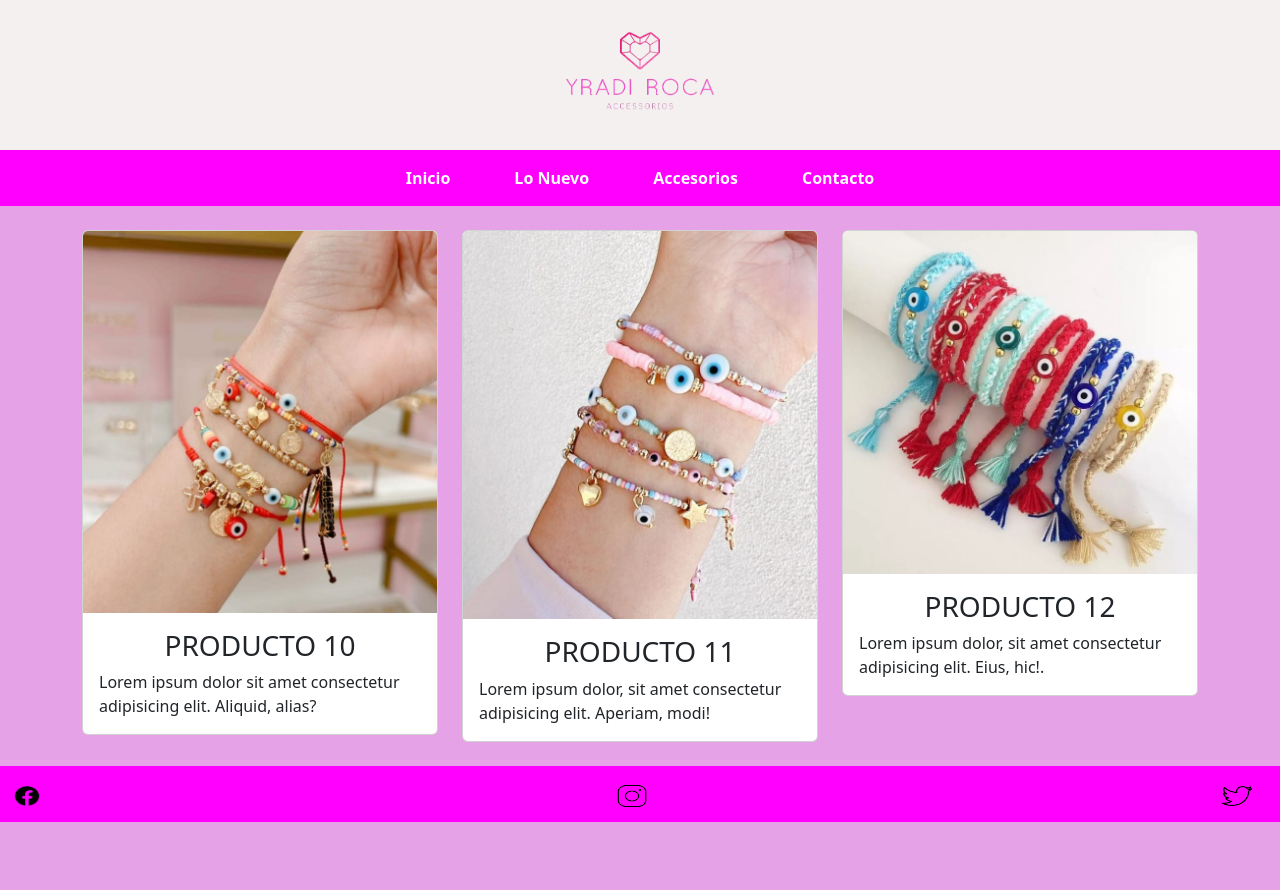
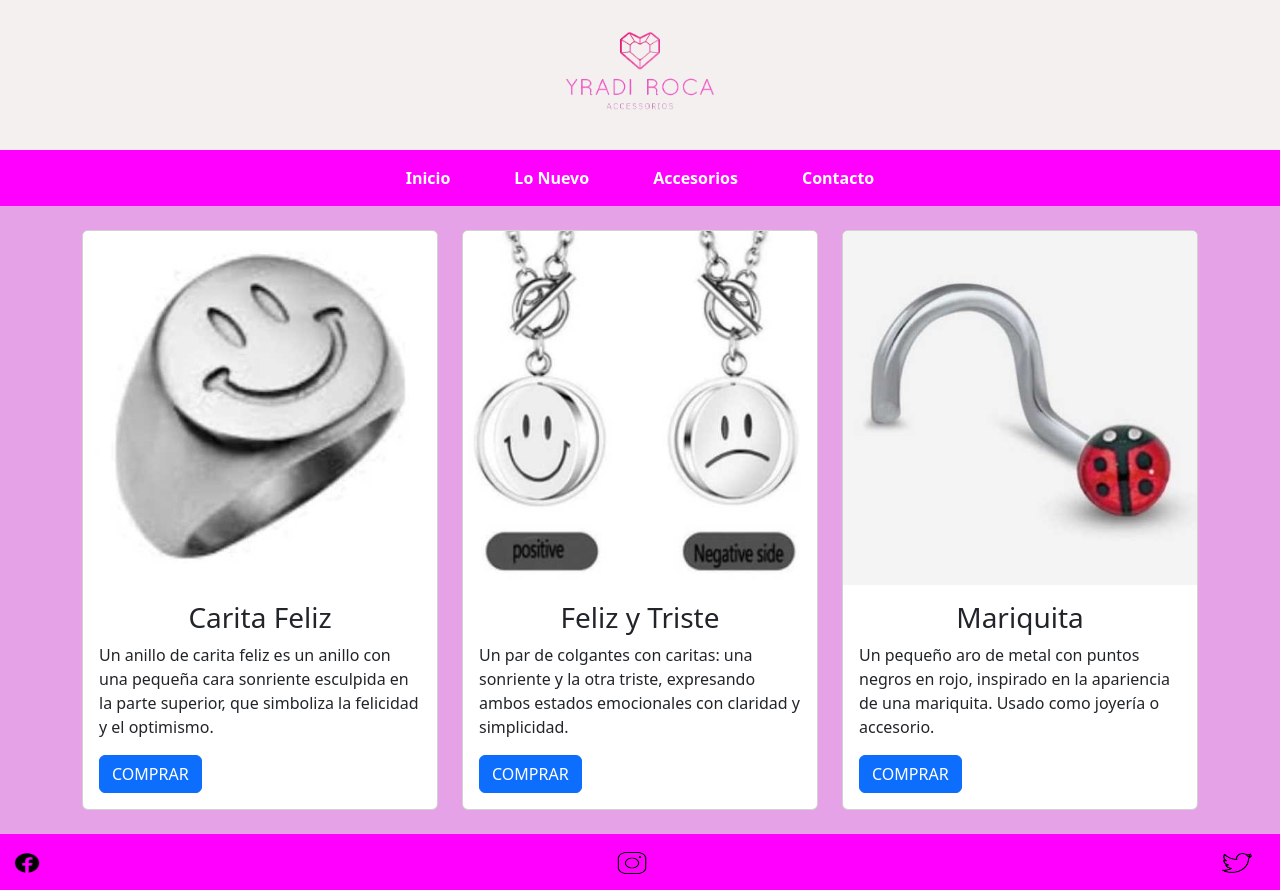
Before and after one commit to sirwdr/PreEntrega-3, a website: page pages/acccesorios.html in a window 1280 px wide. Before the commit the page ends 822 px from the top, so only its background shows below. Drawn offline with nearby package versions, Linux system fonts and the light colour scheme.

Commit message:
fin de proyecto

```diff
--- a/pages/acccesorios.html
+++ b/pages/acccesorios.html
@@ -55,28 +55,31 @@
         <div class="row">
           <div class="col-12 col-md-4">
             <div class="card mt-4">
-              <img src="../img/producto_13.jpeg" class="card-img-top" alt="...">
+              <img src="../img/imagen 25 (2).jpeg" class="card-img-top" alt="anillo carita feliz">
               <div class="card-body">
-                <h3>PRODUCTO 10</h3>
-                <p class="card-text">Lorem ipsum dolor sit amet consectetur adipisicing elit. Aliquid, alias?</p>
+                <h3>Carita Feliz</h3>
+                <p class="card-text">Un anillo de carita feliz es un anillo con una pequeña cara sonriente esculpida en la parte superior, que simboliza la felicidad y el optimismo.</p>
+                <a href="#" class="btn btn-primary">COMPRAR</a>
               </div>
             </div>
           </div>
           <div class="col-12 col-md-4">
             <div class="card mt-4">
-              <img src="../img/producto_14.jpeg" class="card-img-top" alt="...">
+              <img src="../img/imagen 26 (2).jpeg" class="card-img-top" alt="colgantes feliz y trizte">
               <div class="card-body">
-                <h3>PRODUCTO 11</h3>
-                <p class="card-text">Lorem ipsum dolor, sit amet consectetur adipisicing elit. Aperiam, modi!</p>
+                <h3>Feliz y Triste</h3>
+                <p class="card-text">Un par de colgantes con caritas: una sonriente y la otra triste, expresando ambos estados emocionales con claridad y simplicidad.</p>
+                <a href="#" class="btn btn-primary">COMPRAR</a>
               </div>
             </div>
           </div>
           <div class="col-12 col-md-4"">
             <div class="card mt-4" >
-              <img src="../img/producto_15.jpeg" class="card-img-top" alt="...">
+              <img src="../img/imagen 27 (2).jpeg" class="card-img-top" alt="Aro mariquita">
               <div class="card-body">
-                <h3>PRODUCTO 12</h3>
-                <p class="card-text">Lorem ipsum dolor, sit amet consectetur adipisicing elit. Eius, hic!.</p>
+                <h3>Mariquita</h3>
+                <p class="card-text">Un pequeño aro de metal con puntos negros en rojo, inspirado en la apariencia de una mariquita. Usado como joyería o accesorio.</p>
+                <a href="#" class="btn btn-primary">COMPRAR</a>
               </div>
             </div>
           </div>
--- a/scss/_formulario.scss
+++ b/scss/_formulario.scss
@@ -5,7 +5,7 @@
     border: black 1px solid;
     border-radius: 5px;
     margin: 30px auto;
-    background: linear-gradient(45deg, red, orange, yellow, green, blue, indigo, violet,);
+    background: linear-gradient(45deg, rgb(166, 209, 202), rgb(206, 206, 65), rgb(207, 180, 209) );
     background-size: 400% 400%;
     position: relative;
     animation: cambiar 10s ease-in-out infinite;
--- /dev/null
+++ b/scss/_mixins.scss
@@ -0,0 +1,7 @@
+@mixin width {
+    width: 100%;
+}
+
+@mixin display {
+    display: flex;
+}
--- a/scss/estilo.scss
+++ b/scss/estilo.scss
@@ -18,8 +18,8 @@ body {
 }
 
 .nav_logo {
-    display: flex;
-    width: 100%;
+    @include display;
+    @include width;
     height: 150px;
     background-color: $fondoLogo;
 
@@ -33,7 +33,7 @@ body {
 }
 
 .banner {
-    width: 100%;
+    @include width;
     height: 250px;
     border: 1px solid violet;
     margin: auto;
@@ -51,7 +51,7 @@ h3 {
 
 .input {
     margin: 2px 20px;
-    display: flex;
+    @include display;
 }
 
 .estilo-input {
```
Also changed, not shown: css/estilo.css, img/imagen 27 (2).jpeg (added), 1 other file.
